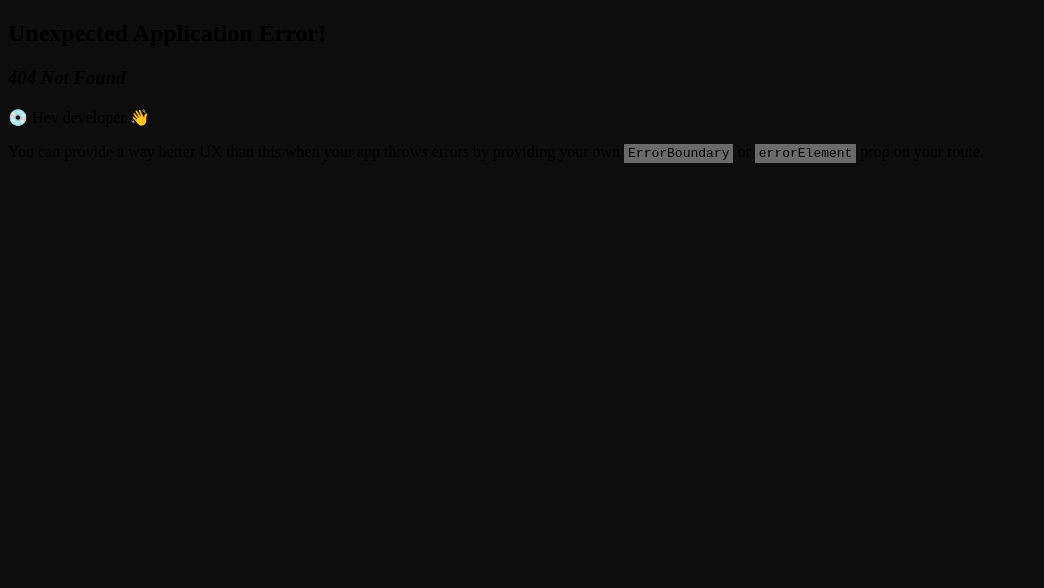
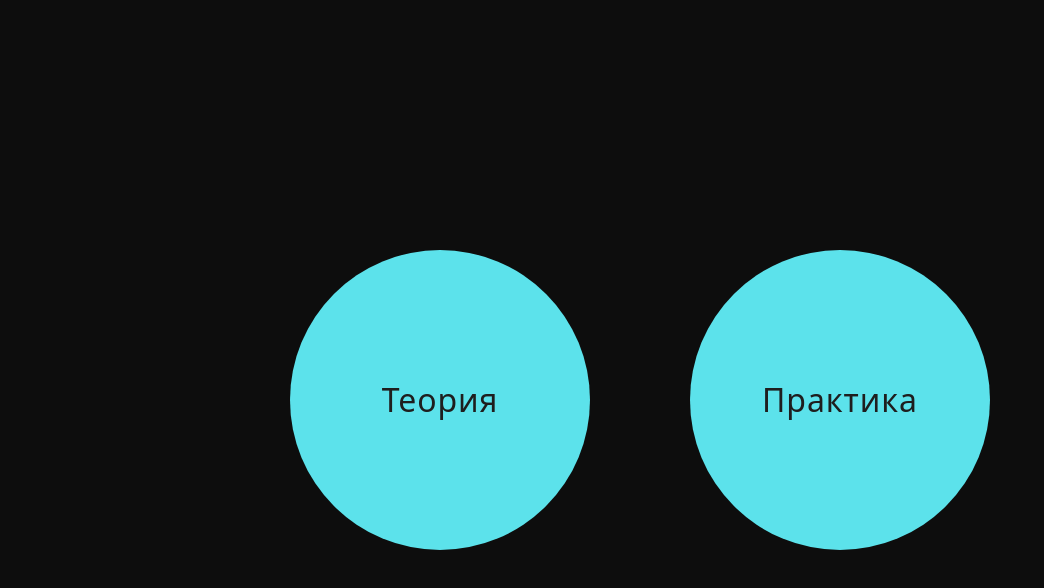
Before and after one commit to RedSquid2212/diploma-frontend, a React (Vite) app in the folder transparent-world/: page /courses/js/1 in a window 1280 px wide. Before the commit this address had no page. Shown: the top 588 px of the page, without its empty margins (0-1044 px from the left). Built offline with nearby package versions, Linux system fonts and the light colour scheme; a web font is replaced by a local one.

Commit message:
Добавила страницу с теорией и практикой

```diff
--- a/transparent-world/src/index.css
+++ b/transparent-world/src/index.css
@@ -1,3 +1,16 @@
 :root {
-  background-color: #0D0D0D ;
+  background-color: #0D0D0D;
 }
+
+html {
+  height: 100%;
+}
+
+body {
+  height: 100%;
+  margin: 0;
+}
+
+#root {
+  height: 100%;
+}
--- a/transparent-world/src/main.tsx
+++ b/transparent-world/src/main.tsx
@@ -9,6 +9,8 @@ import { CssThemesPage } from './pages/CssThemesPage/CssThemesPage.tsx';
 import { HtmlThemesPage } from './pages/HtmlThemesPage/HtmlThemesPage.tsx';
 import { CodeTaskPage } from './pages/CodeTaskPage/CodeTaskPage.tsx';
 import { TaskType } from './models/taskType.enum.ts';
+import { TheoryAndPracticePage } from './pages/TheoryAndPracticePage/TheoryAndPracticePage.tsx';
+import { generateColorInPalette } from './utils/colorGenerator.ts';
 
 const mockTaskText = `
   To create a Nest application instance, we use the core NestFactory class. NestFactory exposes a few
@@ -17,6 +19,10 @@ const mockTaskText = `
   in the coming chapters. In the main.ts example above, we simply start up our HTTP listener, which lets the application
   await inbound HTTP requests.
 `;
+
+const jsColor = generateColorInPalette(170, [70, 90], [50, 70]);
+const htmlColor = generateColorInPalette(320, [70, 90], [50, 70]);
+const cssColor = generateColorInPalette(220, [70, 90], [50, 70]);
 
 const router = createBrowserRouter([
   {
@@ -43,6 +49,18 @@ const router = createBrowserRouter([
     path: '/courses/js/task',
     element: <CodeTaskPage task={{title: 'First steps in Nest.js', text: mockTaskText, type: TaskType.Code}}/>,
   },
+  {
+    path: '/courses/js/:theme',
+    element: <TheoryAndPracticePage buttonColor={jsColor} />,
+  },
+  {
+    path: '/courses/css/:theme',
+    element: <TheoryAndPracticePage buttonColor={cssColor} />,
+  },
+  {
+    path: '/courses/html/:theme',
+    element: <TheoryAndPracticePage buttonColor={htmlColor} />,
+  },
 ]);
 
 createRoot(document.getElementById('root')!).render(
--- /dev/null
+++ b/transparent-world/src/pages/TheoryAndPracticePage/TheoryAndPracticePage.module.scss
@@ -0,0 +1,7 @@
+.container {
+    display: flex;
+    gap: 100px;
+    height: 100%;
+    justify-content: center;
+    align-items: center;
+}
--- /dev/null
+++ b/transparent-world/src/pages/TheoryAndPracticePage/TheoryAndPracticePage.tsx
@@ -0,0 +1,37 @@
+import { FC, memo } from 'react';
+import { CircleButton } from '../../components/CircleButton/CircleButton';
+
+import styles from './TheoryAndPracticePage.module.scss';
+
+type Props = {
+    readonly buttonColor: string;
+};
+
+const TheoryAndPracticePageComponent: FC<Props> = ({ buttonColor }) => {
+    return (
+        <div className={styles.container}>
+            <CircleButton
+                text='Теория'
+                width={300}
+                height={300}
+                backgroundColor={buttonColor}
+                fontSize='32px'
+                position={{}}
+                positionType='static'
+                animated={false}
+            />
+            <CircleButton
+                text='Практика'
+                width={300}
+                height={300}
+                backgroundColor={buttonColor}
+                fontSize='32px'
+                position={{}}
+                positionType='static'
+                animated={false}
+            />
+        </div>
+    );
+};
+
+export const TheoryAndPracticePage = memo(TheoryAndPracticePageComponent);
```
